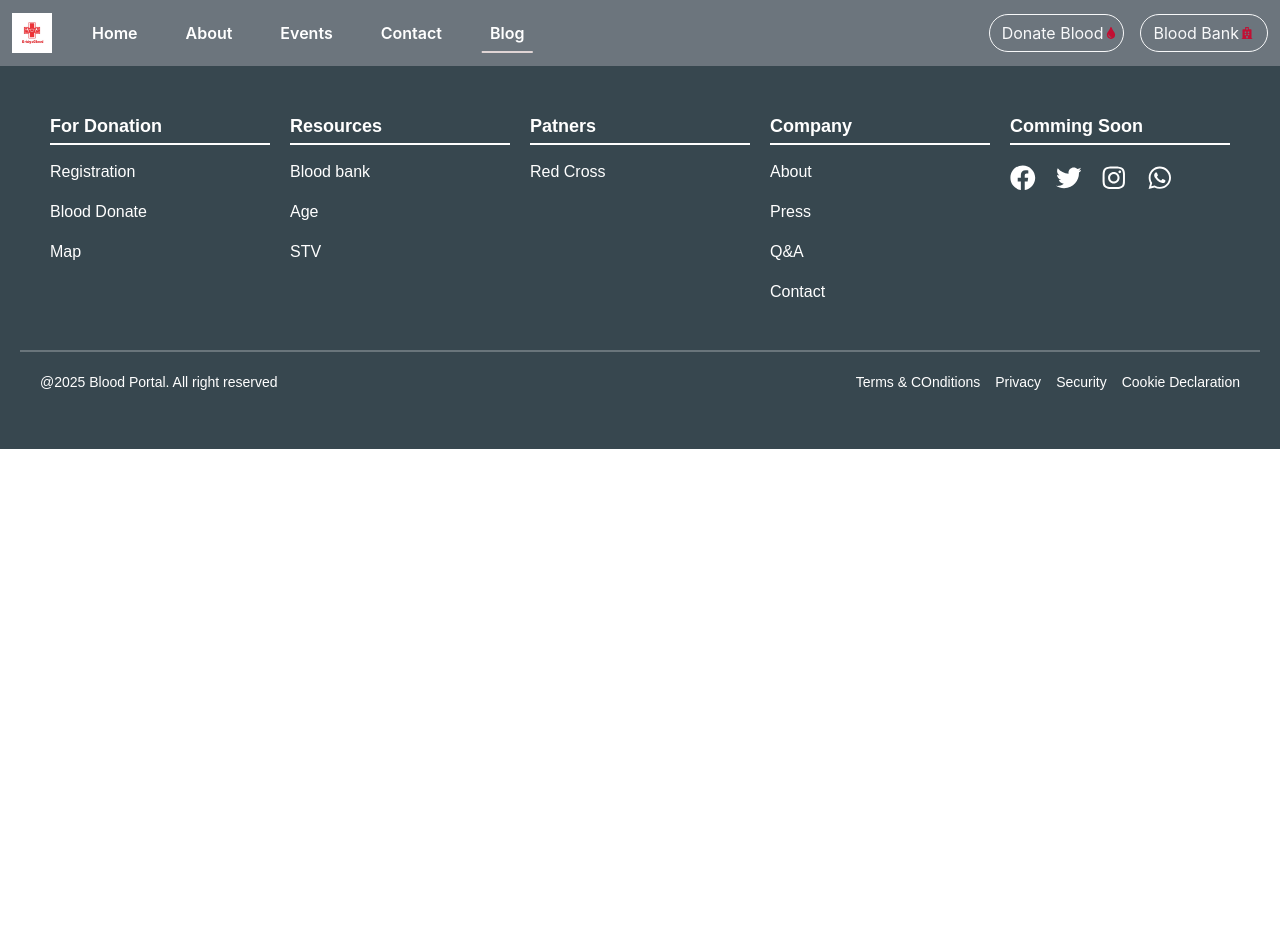
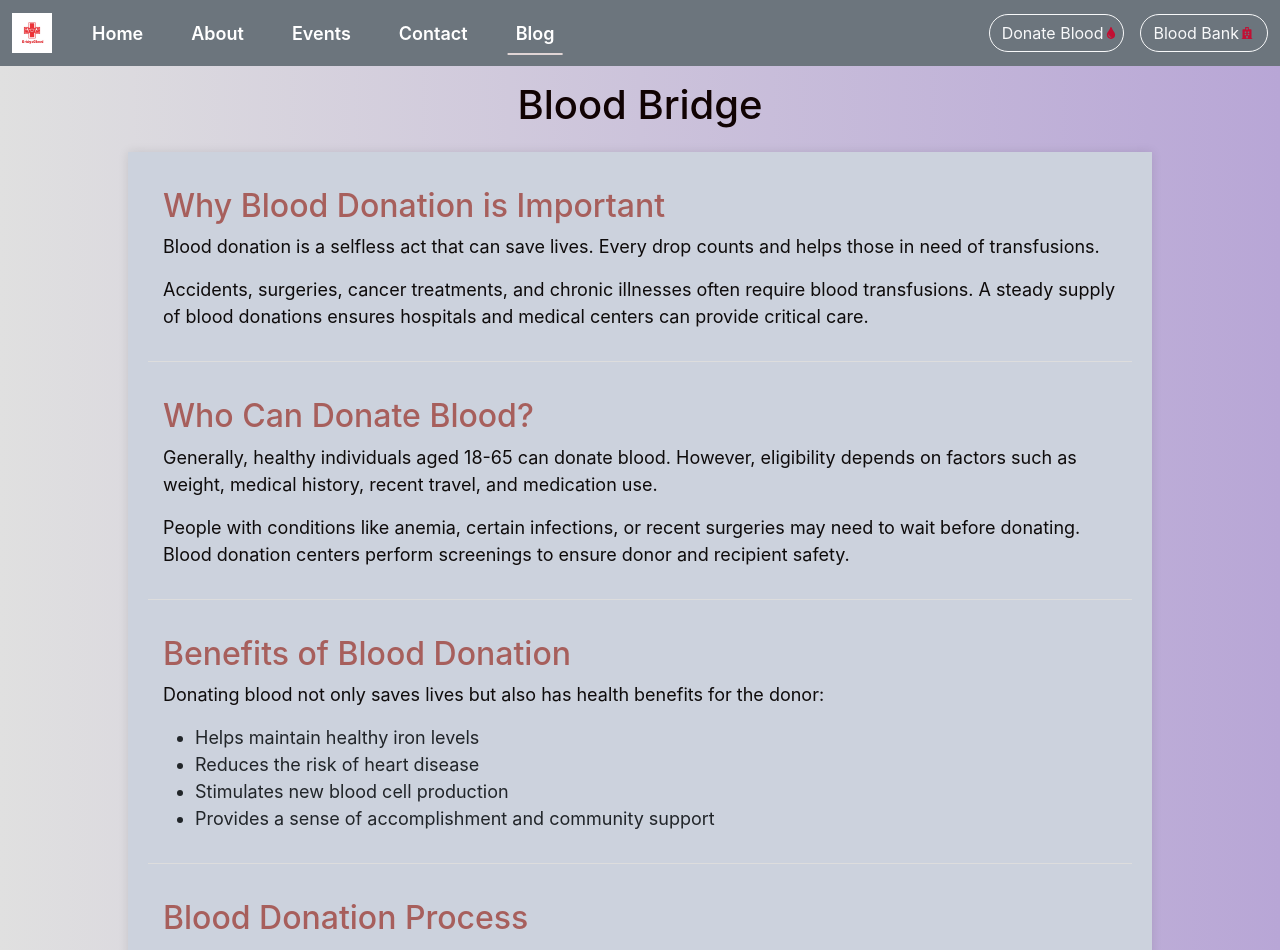
Before and after one commit to avhis-hek7/Blood_bridge, a React (Create React App) app: page /blog in a window 1280 px wide. Shown: the top 950 px of the page. Before the commit the page ends 800 px from the top, so only its background shows below. Built offline with nearby package versions, Linux system fonts and the light colour scheme.

Commit message:
Counting cards has been added

```diff
--- a/src/App.css
+++ b/src/App.css
@@ -19,8 +19,8 @@
 .nav-link.active {
   color: blanchedalmond;
 }
-.navbar{
-  background-color:#37474F;
+.navbar {
+  background-color: #37474f;
 }
 .sticky-navbar {
   position: sticky;
@@ -44,7 +44,8 @@
     visibility: hidden;
     transition: 0.3s ease-in-out;
   }
-  .nav-link:hover::before, .nav-link.active::before {
+  .nav-link:hover::before,
+  .nav-link.active::before {
     width: 100%;
     visibility: visible;
   }
@@ -105,19 +106,16 @@
   }
 }
 /* backgroundColor caraousel */
-.c-btn:hover
-{
-width:80px;
-background-color:#ae8ee0;
+.c-btn:hover {
+  width: 80px;
+  background-color: #ae8ee0;
 }
 /* backgroundColor Body */
-.background1{
-  background-image: linear-gradient(to left, #b8a6d6,#e0e0e0);
-
+.background1 {
+  background-image: linear-gradient(to left, #b8a6d6, #e0e0e0);
 }
 
-
-.hcard{
+.hcard {
   background-color: #f8deded2;
   box-shadow: 2px 4px 10px rgba(0, 0, 0, 0.15);
   transition: transform 0.3s, box-shadow 0.3s;
@@ -126,19 +124,16 @@ background-color:#ae8ee0;
   transform: translateY(-5px);
 }
 
-.ListName
-{
+.ListName {
   box-shadow: 2px 4px 10px rgba(0, 0, 0, 0.15);
-
 }
-.list-group-item
-{
-  background-color:#f8deded2;
+.list-group-item {
+  background-color: #f8deded2;
 }
 
 /* Footer */
 .footer {
-  background-color: #37474F; /* Dark red */
+  background-color: #37474f; /* Dark red */
   color: #ffffff;
   padding: 40px 20px;
   font-family: "Arial", sans-serif;
@@ -162,20 +157,20 @@ background-color:#ae8ee0;
   font-size: 18px;
   margin-bottom: 15px;
   font-weight: bold;
-  border-bottom: 2px solid #FFFFFF; /* Gold accent */
+  border-bottom: 2px solid #ffffff; /* Gold accent */
   padding-bottom: 5px;
 }
 
 .sb_footer-links-div a {
   text-decoration: none;
-  color: #FFFFFF; /* Light red */
+  color: #ffffff; /* Light red */
   display: block;
   margin: 5px 0;
   transition: color 0.3s ease-in-out;
 }
 
 .sb_footer-links-div a:hover {
-  color: #FF5252; /* Gold on hover */
+  color: #ff5252; /* Gold on hover */
 }
 
 .socialmedia {
@@ -204,7 +199,7 @@ background-color:#ae8ee0;
   margin: 20px 0;
   border: none;
   height: 2px;
-  background-color: #FFFFFF;
+  background-color: #ffffff;
 }
 
 /* Footer Bottom */
@@ -219,7 +214,7 @@ background-color:#ae8ee0;
 
 .sb_footer-copyright p {
   font-size: 14px;
-  color: #FFFFFF;
+  color: #ffffff;
 }
 
 .sb_footer-below-links {
@@ -292,8 +287,6 @@ background-color:#ae8ee0;
   border-radius: 8px;
 }
 
-
-
 /* Events Css */
 .hero-container p {
   font-size: 1.2em;
@@ -318,7 +311,6 @@ background-color:#ae8ee0;
   color: white;
   transform: scale(1.05);
 }
-
 
 .event-details {
   padding: 40px 20px;
@@ -346,13 +338,12 @@ background-color:#ae8ee0;
   box-shadow: 0 3px 6px rgba(0, 0, 0, 0.1);
 }
 
-strong{
+strong {
   font-size: 20px;
 }
-pevent{
+pevent {
   font-size: 18px;
 }
-
 
 .cta {
   text-align: center;
@@ -374,7 +365,6 @@ pevent{
 .btn-register:hover {
   background-color: #c0392b;
 }
-
 
 .why-donate {
   background-color: #b6a2a2;
@@ -414,7 +404,7 @@ pevent{
 
 .preparation {
   padding: 40px 20px;
-  background-color:#b6a2;
+  background-color: #b6a2;
 }
 
 .preparation ul {
@@ -422,7 +412,6 @@ pevent{
   padding-left: 20px;
   font-size: 1.2em;
 }
-
 
 @media (max-width: 768px) {
   .cards {
@@ -465,7 +454,6 @@ pevent{
   }
 }
 
-
 @media (max-width: 480px) {
   .hero-container h1 {
     font-size: 2em;
@@ -492,7 +480,7 @@ pevent{
   }
 }
 
-.blood{
+.blood {
   font-family: Arial, sans-serif;
   margin: 20px;
   text-align: center;
@@ -502,7 +490,8 @@ table {
   border-collapse: collapse;
   margin-top: 20px;
 }
-th, td {
+th,
+td {
   border: 1px solid #ddd;
   padding: 10px;
   text-align: center;
@@ -511,9 +500,13 @@ th {
   background-color: #f4f4f4;
 }
 @media (max-width: 768px) {
-  table, thead, tbody, th, td, tr {
+  table,
+  thead,
+  tbody,
+  th,
+  td,
+  tr {
     display: block;
-
   }
   thead {
     display: none;
@@ -542,7 +535,8 @@ table {
   border-collapse: collapse;
 }
 
-th, td {
+th,
+td {
   border: 1px solid #ddd;
   padding: 8px;
   text-align: left;
@@ -559,7 +553,73 @@ thead {
     white-space: nowrap;
   }
 
-  th, td {
+  th,
+  td {
     text-align: center;
   }
 }
+
+/* Blog.css */
+.b-container {
+  width: 80%;
+  margin: auto;
+  padding: 20px;
+  background-color: #ccd2dd;
+  box-shadow: 0 0 10px rgba(0, 0, 0, 0.1);
+}
+header {
+  color: rgb(17, 3, 3);
+  text-align: center;
+  padding: 15px 0;
+  font-size: 24px;
+}
+.post {
+  margin-bottom: 20px;
+  padding: 15px;
+  border-bottom: 1px solid #ddd;
+}
+.post h2 {
+  color: #a75f5c;
+}
+.post p {
+  color: #0e0b0b;
+  font-size: 18px;
+}
+ li {
+  font-size: 18px;
+}
+
+/* CountCss */
+
+/* Counting Cards */
+.c-container {
+  background-color:transparent; /* Light gray background */
+  padding: 60px 20px;
+  border-radius: 10px;
+}
+
+.stat-card {
+  background: #f8deded2;
+  border-radius: 12px;
+  padding: 20px;
+  text-align: center;
+  transition: transform 0.3s ease, box-shadow 0.3s ease;
+}
+
+.stat-card:hover {
+  transform: translateY(-5px);
+  box-shadow: 0px 10px 15px rgba(0, 0, 0, 0.1);
+}
+
+.stat-value {
+  font-size: 2.5rem;
+  font-weight: bold;
+  color: #dc3545; /* Red color to match blood donation theme */
+}
+
+.stat-label {
+  font-size: 1.2rem;
+  font-weight: 500;
+  color: #343a40; /* Dark gray for better readability */
+  margin-top: 5px;
+}
--- a/src/App.js
+++ b/src/App.js
@@ -1,4 +1,4 @@
-import "./App.css"
+import "./App.css";
 import { BrowserRouter as Router, Route, Routes } from "react-router-dom";
 import Home from "./Component/Home";
 import Events from "./Component/Events";
@@ -7,7 +7,8 @@ import Navbar from "./Component/Navbar";
 import Donate from "./Component/Donate";
 import Footer from "./Component/Footer";
 import Contact from "./Component/Contact";
-import BloodBank from "./Component/BloodBank";// Optional: Create a navbar for navigation
+import Blog from "./Component/Blog";
+import BloodBank from "./Component/BloodBank"; // Optional: Create a navbar for navigation
 
 function App() {
   return (
@@ -15,17 +16,16 @@ function App() {
       <div className="background1">
         <Navbar /> {/* Add a navigation bar */}
         <Routes>
-          <Route path="/" element={<Home/>} />
-          <Route path="/about" element={<About/>} />
-          <Route path="/donate" element={<Donate/>} />
+          <Route path="/" element={<Home />} />
+          <Route path="/about" element={<About />} />
+          <Route path="/donate" element={<Donate />} />
           <Route path="/bloodbank" element={<BloodBank />} />
-          <Route path="/contact" element={<Contact/>} />
-          <Route path="/events" element={<Events/>} />
-
+          <Route path="/blog" element={<Blog />} />
+          <Route path="/contact" element={<Contact />} />
+          <Route path="/events" element={<Events />} />
         </Routes>
-        <Footer/>
+        <Footer />
       </div>
-
     </Router>
   );
 }
--- a/src/Component/About.js
+++ b/src/Component/About.js
@@ -4,7 +4,7 @@ function About() {
   return (
     <>
 
-      <div className="container p-4">
+      <div className="container b-container p-4">
       <h1 className="display-4 mb-4">About Us</h1>
       <p className="mb-4">
         Welcome to <strong>[Blood-Bridge]</strong>, a dedicated platform committed to saving lives through voluntary blood donation.
--- a/src/Component/Blog.js
+++ b/src/Component/Blog.js
@@ -1,12 +1,90 @@
-import React from 'react'
+import React from 'react';
 
 function Blog() {
   return (
     <div>
-
-
+      <header>
+        <h1>Blood Bridge</h1>
+      </header>
+      <div className="container b-container">
+        <div className="post">
+          <h2>Why Blood Donation is Important</h2>
+          <p>Blood donation is a selfless act that can save lives. Every drop counts and helps those in need of transfusions.</p>
+          <p>Accidents, surgeries, cancer treatments, and chronic illnesses often require blood transfusions. A steady supply of blood donations ensures hospitals and medical centers can provide critical care.</p>
+        </div>
+        <div className="post">
+          <h2>Who Can Donate Blood?</h2>
+          <p>Generally, healthy individuals aged 18-65 can donate blood. However, eligibility depends on factors such as weight, medical history, recent travel, and medication use.</p>
+          <p>People with conditions like anemia, certain infections, or recent surgeries may need to wait before donating. Blood donation centers perform screenings to ensure donor and recipient safety.</p>
+        </div>
+        <div className="post">
+          <h2>Benefits of Blood Donation</h2>
+          <p>Donating blood not only saves lives but also has health benefits for the donor:</p>
+          <ul>
+            <li>Helps maintain healthy iron levels</li>
+            <li>Reduces the risk of heart disease</li>
+            <li>Stimulates new blood cell production</li>
+            <li>Provides a sense of accomplishment and community support</li>
+          </ul>
+        </div>
+        <div className="post">
+          <h2>Blood Donation Process</h2>
+          <p>The blood donation process is simple and typically takes about an hour:</p>
+          <ol>
+            <li>Registration and health screening</li>
+            <li>Donation, which takes 10-15 minutes</li>
+            <li>Rest and refreshments to prevent dizziness</li>
+          </ol>
+          <p>It's important to eat a healthy meal and stay hydrated before donating.</p>
+        </div>
+        <div className="post">
+          <h2>Types of Blood Donations</h2>
+          <p>There are different types of blood donations based on medical needs:</p>
+          <ul>
+            <li><strong>Whole Blood Donation:</strong> The most common type, used in emergencies and surgeries.</li>
+            <li><strong>Platelet Donation:</strong> Helps patients with cancer, organ transplants, or severe injuries.</li>
+            <li><strong>Plasma Donation:</strong> Used for patients with clotting disorders and severe burns.</li>
+            <li><strong>Double Red Cell Donation:</strong> Allows donors to give more red blood cells, beneficial for trauma patients.</li>
+          </ul>
+        </div>
+        <div className="post">
+          <h2>How to Prepare for Blood Donation</h2>
+          <p>To ensure a smooth donation experience:</p>
+          <ul>
+            <li>Drink plenty of water before and after donation</li>
+            <li>Eat a nutritious meal rich in iron</li>
+            <li>Avoid alcohol and fatty foods before donating</li>
+            <li>Wear comfortable clothing with easy arm access</li>
+          </ul>
+        </div>
+        <div className="post">
+          <h2>Common Myths About Blood Donation</h2>
+          <p>Many misconceptions prevent people from donating blood:</p>
+          <ul>
+            <li><strong>Myth:</strong> Blood donation weakens the body. <strong>Fact:</strong> The body replenishes lost blood within 24-48 hours.</li>
+            <li><strong>Myth:</strong> You can contract diseases from donating. <strong>Fact:</strong> All equipment is sterile and single-use.</li>
+            <li><strong>Myth:</strong> Only rare blood types are needed. <strong>Fact:</strong> All blood types are essential for a stable supply.</li>
+          </ul>
+        </div>
+        <div className="post">
+          <h2>How to Find a Blood Donation Center</h2>
+          <p>Blood donation centers and mobile drives are available in most cities. You can find a location through:</p>
+          <ul>
+            <li>Local hospitals and medical centers</li>
+            <li>Nonprofit organizations like the Red Cross</li>
+            <li>Online donation center locators</li>
+          </ul>
+        </div>
+        <div className="post">
+          <h2>Frequently Asked Questions</h2>
+          <p><strong>How often can I donate blood?</strong> Whole blood can be donated every 8 weeks, while platelet and plasma donations have different intervals.</p>
+          <p><strong>Can I donate if I have a tattoo?</strong> Yes, if your tattoo was done in a regulated facility and has healed properly.</p>
+          <p><strong>Does blood donation hurt?</strong> Only a slight pinch is felt when the needle is inserted, but the process is generally painless.</p>
+        </div>
+      </div>
     </div>
   )
 }
 
-export default Blog
+
+export default Blog;
--- a/src/Component/Contact.js
+++ b/src/Component/Contact.js
@@ -8,7 +8,7 @@ function Contact() {
   return (
     <>
       <div>
-        <div className="container mt-5">
+        <div className="container b-container mt-5">
           <div className="row">
             <div className="col-md-6 mx-auto contact-section">
               <h2 className="text-center mb-4">Contact Us</h2>
--- a/src/Component/Home.js
+++ b/src/Component/Home.js
@@ -1,7 +1,59 @@
-import React, { useState } from "react";
+import React, { useState, useRef } from "react";
+import { useEffect } from "react";
 import { Link } from "react-router-dom";
+
+const stats = [
+  { id: "count1", target: 50, label: "Total Donors Registered" },
+  { id: "count2", target: 120, label: "Blood Event Organized" },
+  { id: "count3", target: 275, label: "Lives saved" },
+  { id: "count4", target: 5982, label: "Total blood collected" },
+];
+
+const Counter = ({ target, isVisible }) => {
+  const [count, setCount] = useState(0);
+
+  useEffect(() => {
+    if (!isVisible) {
+      setCount(0);
+      return;
+    }
+    let countValue = 0;
+    let speed = target / 100;
+    const interval = setInterval(() => {
+      countValue += Math.ceil(speed);
+      if (countValue >= target) {
+        countValue = target;
+        clearInterval(interval);
+      }
+      setCount(countValue);
+    }, 30);
+    return () => clearInterval(interval);
+  }, [target, isVisible]);
+
+  return <span className="highlight">{count}</span>;
+};
 export default function Home() {
   const [showLogin, setShowLogin] = useState(false);
+  const [isVisible, setIsVisible] = useState(false);
+  const statsRef = useRef(null);
+
+  useEffect(() => {
+    const observer = new IntersectionObserver(
+      (entries) => {
+        setIsVisible(entries[0].isIntersecting);
+      },
+      { threshold: 0.5 }
+    );
+    if (statsRef.current) {
+      observer.observe(statsRef.current);
+    }
+    return () => {
+      if (statsRef.current) {
+        // eslint-disable-next-line
+        observer.unobserve(statsRef.current);
+      }
+    };
+  }, []);
 
   const handleLoginToggle = () => {
     setShowLogin(!showLogin);
@@ -344,6 +396,20 @@ export default function Home() {
           </div>
         </div>
       </div>
+      {/* Counting cards */}
+      <div ref={statsRef} className="container c-container py-5 text-center">
+        <h2 className="py-2">Making a Difference, One Drop at a Time</h2>
+        <div className="row">
+          {stats.map((stat) => (
+            <div key={stat.id} className="col-md-4 col-sm-6 mb-4">
+              <div className="stat-card p-4 shadow rounded">
+                <h3 className="stat-value"><Counter target={stat.target} isVisible={isVisible} /></h3>
+                <p className="stat-label">{stat.label}</p>
+              </div>
+            </div>
+          ))}
+        </div>
+      </div>
     </>
   );
 }
```
Lines whose indentation alone changed are shown as unchanged.
